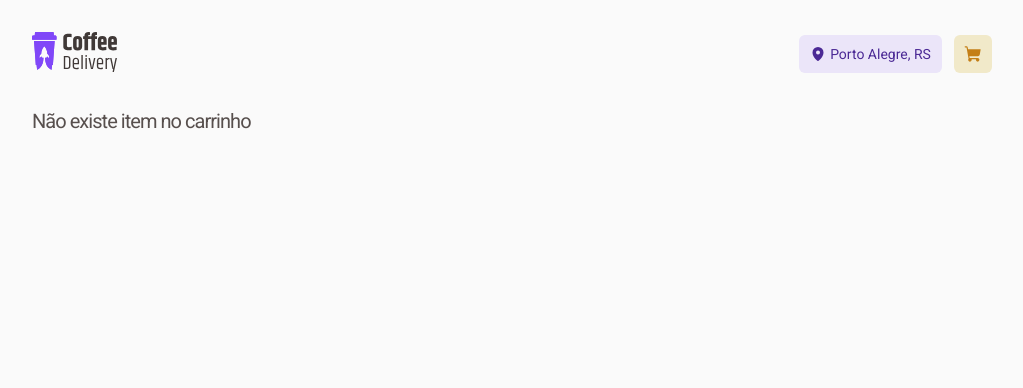
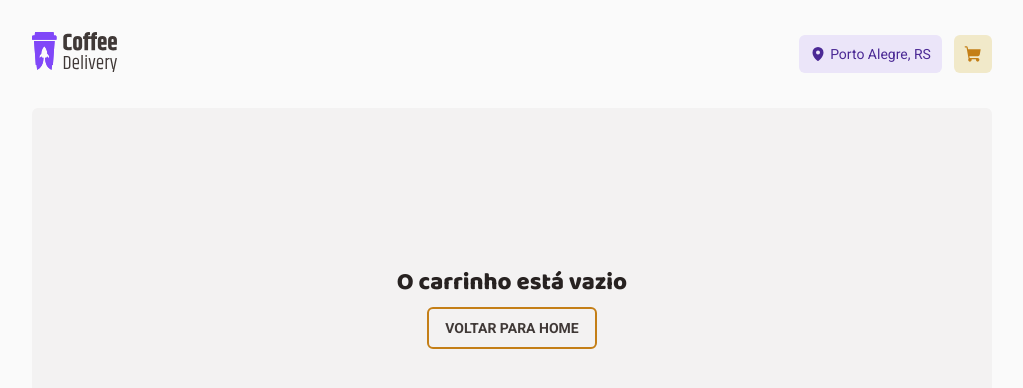
Before and after one commit to camposweb/ignite-trilha2022-desafio02-coffee-delivery, a React (Vite) app: page /checkout in a window 1280 px wide. Shown: the top 388 px of the page, without its empty margins (128-1151 px from the left). Built offline with nearby package versions, Linux system fonts and the light colour scheme.

Commit message:
Edit Component CartEmpty

```diff
--- a/src/pages/Checkout/components/CartEmpty/index.tsx
+++ b/src/pages/Checkout/components/CartEmpty/index.tsx
@@ -1,10 +1,19 @@
-import { TextRegularL } from '../../../../components/Fonts'
-import { CartEmptyContainer } from './styles'
+import { NavLink } from 'react-router-dom'
+import { TitleM } from '../../../../components/Fonts'
+import { CartEmptyContainer, CartEmptyContent } from './styles'
 
 export function CartEmpty() {
   return (
     <CartEmptyContainer>
-      <TextRegularL>Não existe item no carrinho</TextRegularL>
+      <CartEmptyContent>
+        <div>
+          {/* <TextRegularL>O carrinho está vazio</TextRegularL> */}
+          <TitleM>O carrinho está vazio</TitleM>
+          <NavLink to="/" className="link">
+            voltar para home
+          </NavLink>
+        </div>
+      </CartEmptyContent>
     </CartEmptyContainer>
   )
 }
--- a/src/pages/Checkout/components/CartEmpty/styles.ts
+++ b/src/pages/Checkout/components/CartEmpty/styles.ts
@@ -3,4 +3,52 @@ import styled from 'styled-components'
 export const CartEmptyContainer = styled.main`
   width: 100%;
   padding: 0 10rem;
+
+  @media (max-width: 768px) {
+    padding: 0 3rem;
+  }
 `
+
+export const CartEmptyContent = styled.div`
+  display: flex;
+  height: 50vh;
+  justify-content: center;
+  border-radius: 0.375rem;
+  background: ${({ theme }) => theme.colors.card};
+
+  div {
+    display: flex;
+    gap: 0.5rem;
+    justify-content: center;
+    align-items: center;
+    flex-direction: column;
+
+    a {
+      text-decoration: none;
+
+      font-family: 'Roboto', sans-serif;
+      font-style: normal;
+      font-weight: 700;
+      font-size: 0.875rem;
+      line-height: 1.375rem;
+      text-transform: uppercase;
+      //padding: 0.75rem 2.813rem;
+      padding: 0.5rem 1rem;
+      border-radius: 0.375rem;
+      outline: none;
+      //cursor: pointer;
+      border: 2px solid ${({ theme }) => theme.colors.yellowDark};
+      text-decoration: none;
+      transition: 0.2s;
+      /* box-shadow: 0 0 0 3px ${({ theme }) => theme.colors.yellowDark}; */
+      color: ${({ theme }) => theme.colors.subtitle};
+      //background: ${({ theme }) => theme.colors.yellow};
+      background: transparent;
+
+      &:hover {
+        background: ${({ theme }) => theme.colors.yellowDark};
+        color: ${({ theme }) => theme.colors.white};
+      }
+    }
+  }
+`
```
